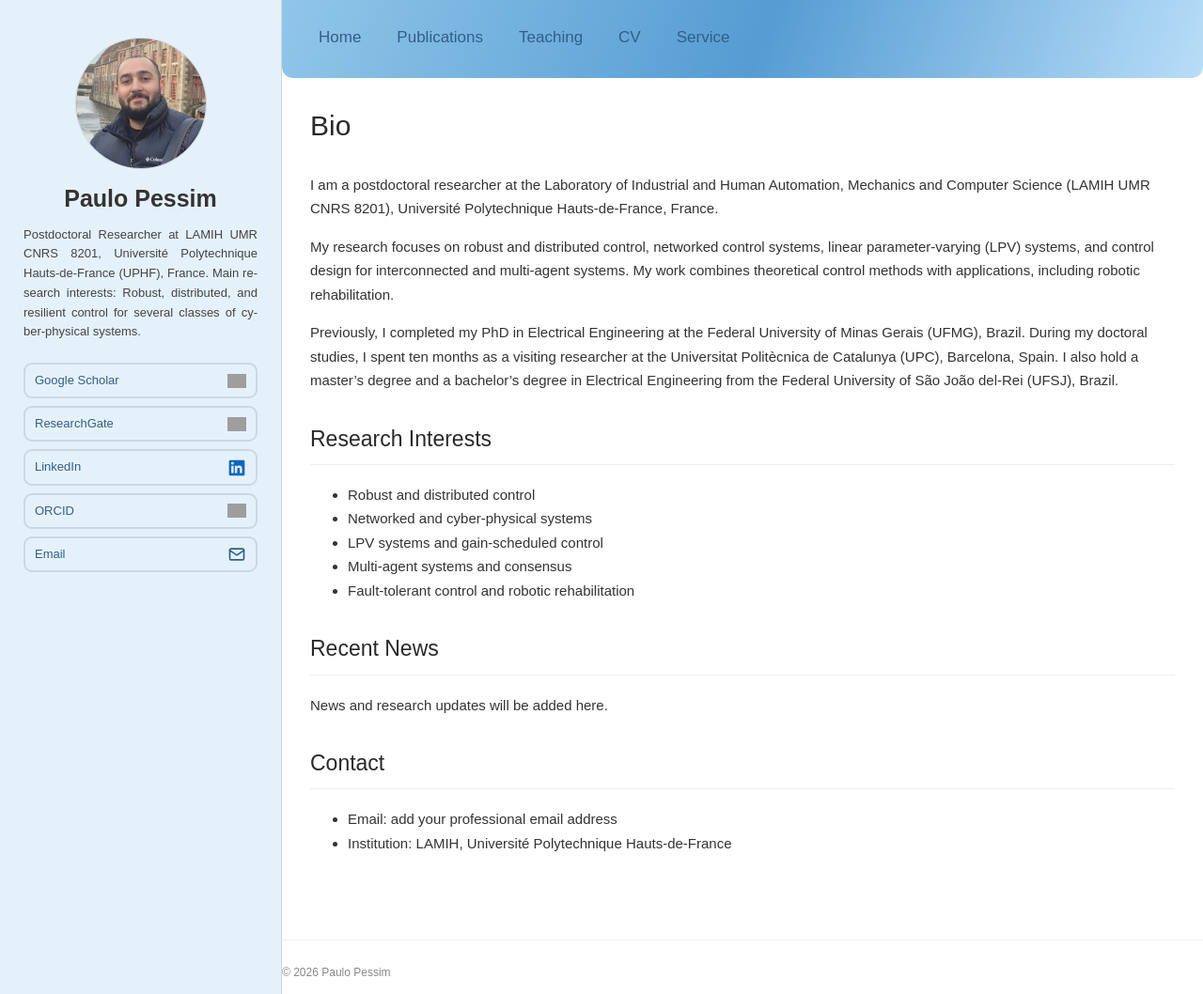
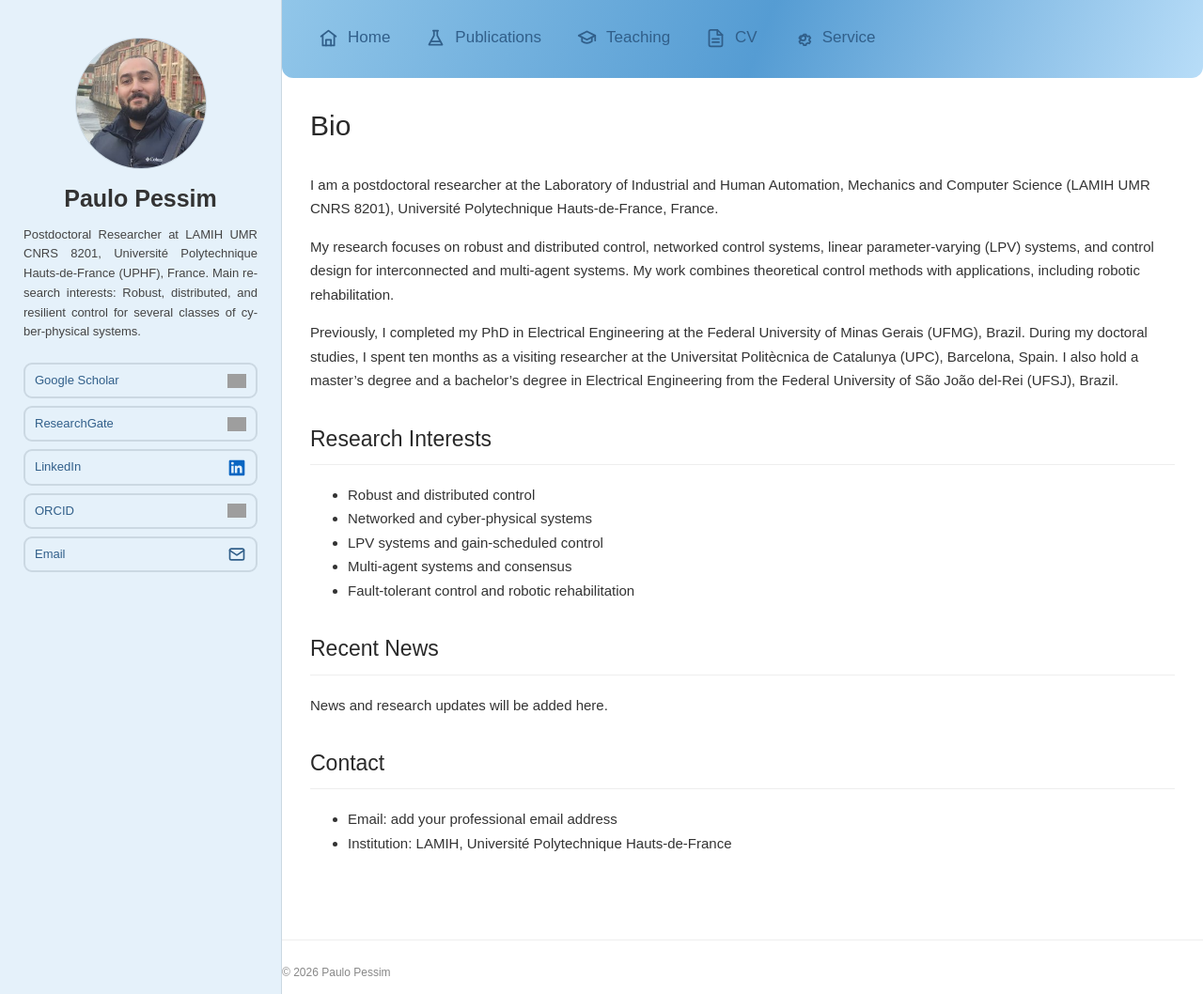
Before and after one commit to ppessim/ppessim.github.io, a Jekyll site: the page built from index.md, in a window 1280 px wide and 1058 px high. Shown: the whole window at 94% size. Built offline with Jekyll 4.4.1, drawn with Linux system fonts in a browser that asks for light colours; grey boxes are pictures that could not be loaded.

Commit message:
Update default.html

```diff
--- a/_layouts/default.html
+++ b/_layouts/default.html
@@ -80,13 +80,51 @@
 
     <main class="content">
 
-      <nav class="navigation">
-        <a href="{{ '/' | relative_url }}">Home</a>
-        <a href="{{ '/publications/' | relative_url }}">Publications</a>
-        <a href="{{ '/teaching/' | relative_url }}">Teaching</a>
-        <a href="{{ '/cv/' | relative_url }}">CV</a>
-        <a href="{{ '/service/' | relative_url }}">Service</a>
-      </nav>
+
+<nav class="navigation">
+  <a href="{{ '/' | relative_url }}">
+    <svg viewBox="0 0 24 24" fill="none" stroke="currentColor" stroke-width="2" stroke-linecap="round" stroke-linejoin="round" aria-hidden="true">
+      <path d="m3 10 9-7 9 7"/>
+      <path d="M5 9v12h14V9"/>
+      <path d="M9 21v-7h6v7"/>
+    </svg>
+    <span>Home</span>
+  </a>
+
+  <a href="{{ '/publications/' | relative_url }}">
+    <svg viewBox="0 0 24 24" fill="none" stroke="currentColor" stroke-width="2" stroke-linecap="round" stroke-linejoin="round" aria-hidden="true">
+      <path d="M9 3h6M10 3v6L4 20h16L14 9V3"/>
+      <path d="M7 16h10"/>
+    </svg>
+    <span>Publications</span>
+  </a>
+
+  <a href="{{ '/teaching/' | relative_url }}">
+    <svg viewBox="0 0 24 24" fill="none" stroke="currentColor" stroke-width="2" stroke-linecap="round" stroke-linejoin="round" aria-hidden="true">
+      <path d="m2 9 10-5 10 5-10 5-10-5Z"/>
+      <path d="M6 11v5c4 3 8 3 12 0v-5"/>
+      <path d="M22 9v6"/>
+    </svg>
+    <span>Teaching</span>
+  </a>
+
+  <a href="{{ '/cv/' | relative_url }}">
+    <svg viewBox="0 0 24 24" fill="none" stroke="currentColor" stroke-width="2" stroke-linecap="round" stroke-linejoin="round" aria-hidden="true">
+      <path d="M14 2H6a2 2 0 0 0-2 2v16a2 2 0 0 0 2 2h12a2 2 0 0 0 2-2V8Z"/>
+      <path d="M14 2v6h6M8 13h8M8 17h8"/>
+    </svg>
+    <span>CV</span>
+  </a>
+
+  <a href="{{ '/service/' | relative_url }}">
+    <svg viewBox="0 0 24 24" fill="none" stroke="currentColor" stroke-width="2" stroke-linecap="round" stroke-linejoin="round" aria-hidden="true">
+      <circle cx="12" cy="12" r="3"/>
+      <path d="m19.4 15 .1.1 1.4 1.1-1.4 2.4-1.7-.6a8 8 0 0 1-2 .9l-.3 1.8h-2.8l-.3-1.8a8 8 0 0 1-2-.9l-1.7.6-1.4-2.4 1.4-1.1a7 7 0 0 1 0-2l-1.4-1.1 1.4-2.4 1.7.6a8 8 0 0 1 2-.9l.3-1.8h2.8l.3 1.8a8 8 0 0 1 2 .9l1.7-.6 1.4 2.4-1.4 1.1a7 7 0 0 1 0 2Z"/>
+    </svg>
+    <span>Service</span>
+  </a>
+</nav>
+
 
       <article class="page-content">
         {{ content }}
```
